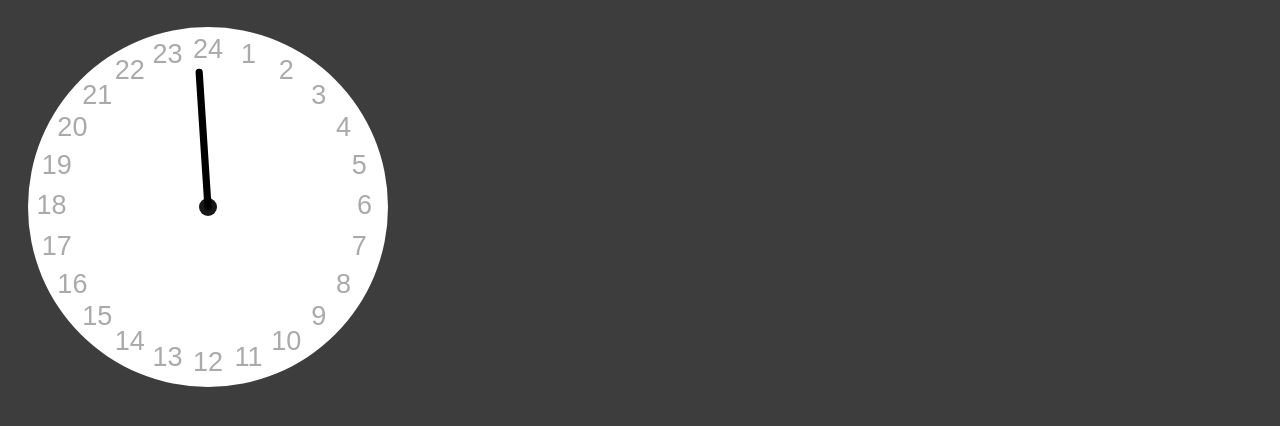
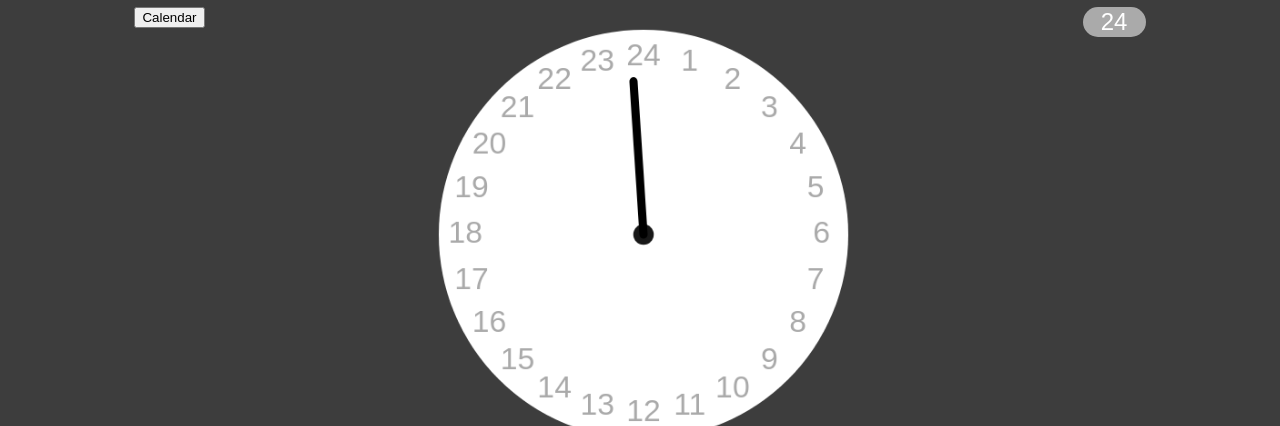
Before and after one commit to GreyWolfCab/In-A-Day, a plain HTML site: page index.html in a window 1280 px wide. Shown: the part 73-499 px from the top of the page. Drawn offline with Linux system fonts and the light colour scheme.

Commit message:
Implemented changing clockface button

```diff
--- a/index.html
+++ b/index.html
@@ -6,11 +6,17 @@
         <link rel="stylesheet" href="styles.css">
     </head>
     <body>
-        <h1 id="date">Today's Date</h1>
-        <div id="clockface-container">
-            <canvas id="clockface-canvas" width="400" height="400"></canvas>
-        </div> <!-- Clock face -->
-        <h1>Schedule Title</h1>
+        <div class="container">
+            <h1 id="date">Today's Date</h1>
+            <div id="clockface-container">
+                <div id="clock-buttons">
+                    <button id="calendar-button">Calendar</button>
+                    <button id="clockface-button" onclick="changeClockface()">24</button>
+                </div>
+                <canvas id="clockface-canvas" width="500px" height="500px"></canvas>
+            </div> <!-- Clock face -->
+            <h1>Schedule Title</h1>
+        </div>
 
         <script src="main.js"></script>
     </body>
--- a/main.js
+++ b/main.js
@@ -6,11 +6,39 @@ radius = radius * 0.9;//reduce the clock size to be within the canvas
 
 let faceTotal = 24;
 
-drawClock();
+var displayDate = document.getElementById("date");
+
+var clockfaceButton = document.getElementById("clockface-button");
+var clockfaceState = 0;
+
+drawClock();//initially draws clock
 setInterval(drawClock, 30000);//update every half minute
+displayCurrentDate();//initially display todays date
 
-var displayDate = document.getElementById("date");
-displayCurrentDate();
+function changeClockface() {
+    let type = clockfaceButton.textContent;
+
+    switch (type) {
+        case "24":
+            clockfaceButton.textContent = "A.M.";
+            clockfaceState = 1;
+            faceTotal = 12;
+            drawClock();
+            break;
+        case "A.M.":
+            clockfaceButton.textContent = "P.M.";
+            clockfaceState = 2;
+            faceTotal = 12;
+            drawClock();
+            break;
+        case "P.M.":
+            clockfaceButton.textContent = "24";
+            clockfaceState = 0;
+            faceTotal = 24;
+            drawClock();
+            break;
+    }
+}
 
 function displayCurrentDate() {
     let currentDate = new Date();
@@ -82,8 +110,25 @@ function drawTime(ctx, radius) {
     let now = new Date();
     let hour = now.getHours();
     let mins = now.getMinutes();
-    hour = (hour * Math.PI / (faceTotal/2)) + (mins * Math.PI / ((faceTotal/2)*60));//find the angle of the hour hand (include minutes passed)
-    drawHand(ctx, hour, radius*0.75, radius*0.04);//draw hand up to 75% radius
+    switch (clockfaceState) {
+        case 0://always draw hand for 24 hours state
+            hour = (hour * Math.PI / (faceTotal/2)) + (mins * Math.PI / ((faceTotal/2)*60));//find the angle of the hour hand (include minutes passed)
+            drawHand(ctx, hour, radius*0.75, radius*0.04);//draw hand up to 75% radius
+            break;
+        case 1://only draw hand if current hour is in the morning
+            if (hour < 12) {
+                hour = (hour * Math.PI / (faceTotal/2)) + (mins * Math.PI / ((faceTotal/2)*60));//find the angle of the hour hand (include minutes passed)
+                drawHand(ctx, hour, radius*0.75, radius*0.04);//draw hand up to 75% radius
+            }
+            break;
+        case 2://only draw hand if current hour is after noon
+            if (hour >= 12 && hour < 24) {
+                hour = (hour * Math.PI / (faceTotal/2)) + (mins * Math.PI / ((faceTotal/2)*60));//find the angle of the hour hand (include minutes passed)
+                drawHand(ctx, hour, radius*0.75, radius*0.04);//draw hand up to 75% radius
+            }
+            break;
+    }
+
 }
 
 function drawHand(ctx, pos, length, width) {
--- a/styles.css
+++ b/styles.css
@@ -1,3 +1,36 @@
 html {
     background-color: rgb(61,61,61);
 }
+
+.container {
+    width: 80%;
+    margin: auto;
+    text-align: center;
+    color: rgb(255,255,255);
+}
+
+#clockface-canvas {
+    width: 45%;
+}
+
+#calendar-button {
+    float: left;
+}
+
+#clockface-button {
+    float: right;
+    border: none;
+    background-color: rgb(170,170,170);
+    color: rgb(255,255,255);
+    font-size: 24px;
+    text-align: center;
+    border-radius: 24px;
+    width: 63px;
+}
+
+@media screen and (max-width: 900px) {
+    #clockface-canvas {
+        height: 400px;
+        width: 60%;
+    }
+}
```
